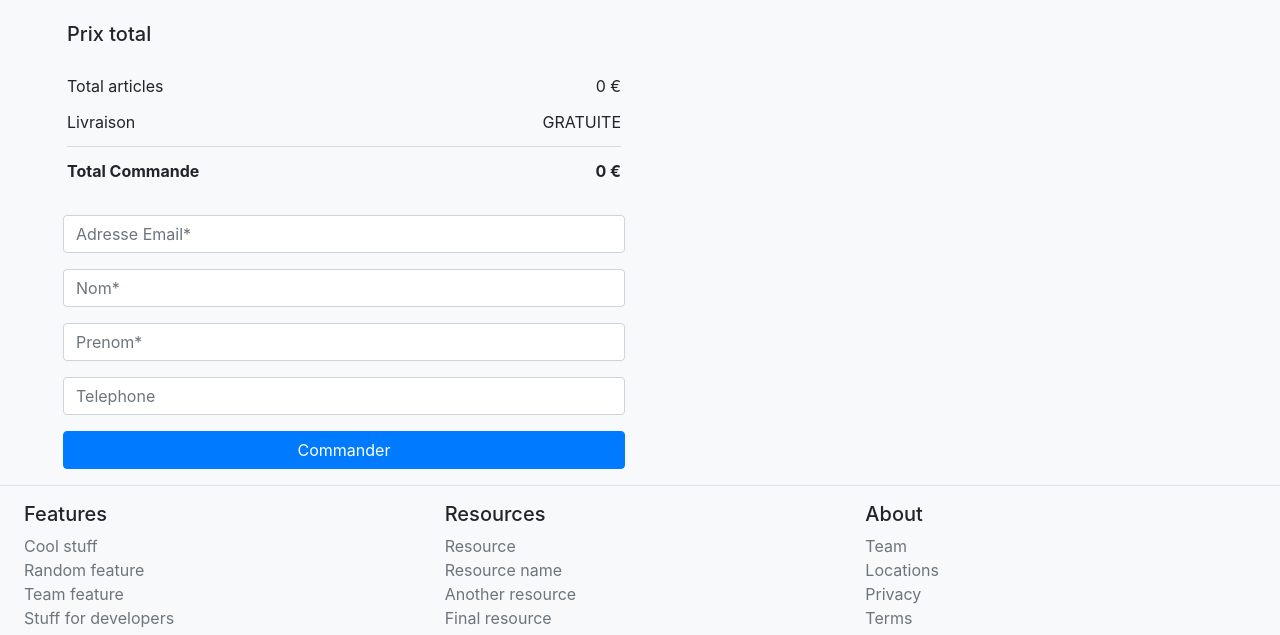
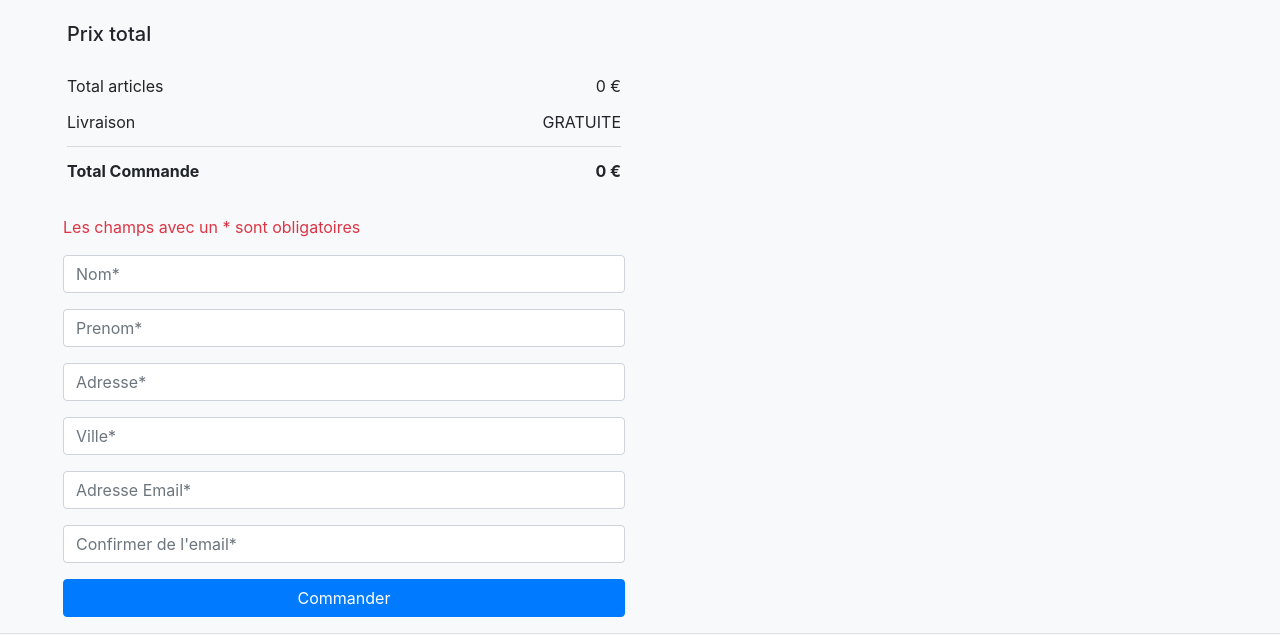
Before and after one commit to ZToRx/ThibaultSalagnac_5_23022021, a website: page cart.html in a window 1280 px wide. Shown: the part 126-761 px from the top of the page. Drawn offline with nearby package versions, Linux system fonts and the light colour scheme.

Commit message:
Post request incomplete

```diff
--- a/cart.html
+++ b/cart.html
@@ -77,20 +77,27 @@
             </ul>
 
           </div>
-          <form id="form">
+          <p class="text-danger">Les champs avec un * sont obligatoires</p>
+          <form id="contact">
             <div class="form-group">
-            <input type="email" class="form-control" placeholder="Adresse Email*" id="email" required/>
+              <input type="text" class="form-control" placeholder="Nom*" required id="firstName" name="firstName" value=""/>
             </div>
             <div class="form-group">
-              <input type="text" class="form-control" placeholder="Nom*" id="Nom*" required/>
+              <input type="text" class="form-control" placeholder="Prenom*" required id="lastName" name="lastName" value=""/>
             </div>
             <div class="form-group">
-              <input type="text" class="form-control" placeholder="Prenom*" id="prenom" required/>
+              <input type="text" class="form-control" placeholder="Adresse*" required id="adresse" name="adresse" value=""/>
             </div>
             <div class="form-group">
-              <input type="text" class="form-control" placeholder="Telephone" id="tel" required/>
-            </div>
-            <input class="btn btn-primary btn-block" type="submit" value="Commander" />
+              <input  type="text" class="form-control" placeholder="Ville*" required id="city" name="city" value=""/>
+              </div>
+            <div class="form-group">
+              <input  type="email" class="form-control" placeholder="Adresse Email*" required id="email" name="email" value=""/>
+              </div>
+              <div class="form-group">
+                <input  type="email" class="form-control" placeholder="Confirmer de l'email*" required id="email2" name="email2" value=""/>
+                </div>
+            <input class="btn btn-primary btn-block"  type="button" onclick="save();" value="Commander" />
           </form>
         </div>
       </div>
--- a/index.js
+++ b/index.js
@@ -6,6 +6,53 @@ const id = urlParams.get("id")
 
 function getSelectValue(){
   selected = document.getElementById("select").value;
+}
+
+function save() {
+  const contact = {
+    firstName : document.getElementById("firstName").value,
+    lastName : document.getElementById("lastName").value,
+    address : document.getElementById("adresse").value,
+    city : document.getElementById("city").value,
+    email : document.getElementById("email").value
+  };
+  sessionStorage.setItem("contact", JSON.stringify(contact));
+  let products = [];
+
+  const value = JSON.parse(localStorage.getItem("article"))
+  for(let i in value){
+    products.push(value[i]._id);
+  }
+  const data = [contact, products];
+  console.log(data);
+
+  fetch("http://localhost:3000/api/order", {
+    method: "POST",
+    headers: {
+      "Accept": "application/json",
+      "Content-Type": "application/json"
+
+    },
+    body: JSON.stringify(data)
+  })
+
+  .then(function(res) {
+    if (res.ok) {
+      return res.json();
+    }
+  })
+
+  // .then(async (response) => {
+  //   try {
+  //     console.log(response);
+  //     const contenu = await response.json();
+  //     console.log(contenu);
+  //     alert("ok");
+  //   } catch(e) {
+  //     console.log(e);
+  //   }
+  // });
+
 }
 
 //Cameras
@@ -107,31 +154,4 @@ function getCart() {
     .getElementById("totalArticle")
     .textContent = price/100 + " €";
 
-  function send(e) {
-    e.preventDefault();
-    fetch("https://mockbin.com/request", {
-      method: "POST",
-      headers: {
-        'Accept': 'application/json',
-        'Content-Type': 'application/json'
-      },
-      body: localStorage.getItem("article")
-    })
-
-    .then(function(res) {
-      if (res.ok) {
-        return res.json();
-      }
-    })
-
-    .then(function(value) {
-        console.log(value.postData.text);
-    });
-
-  }
-
-  document
-    .getElementById("form")
-    .addEventListener("submit", send);
-
 }
```
